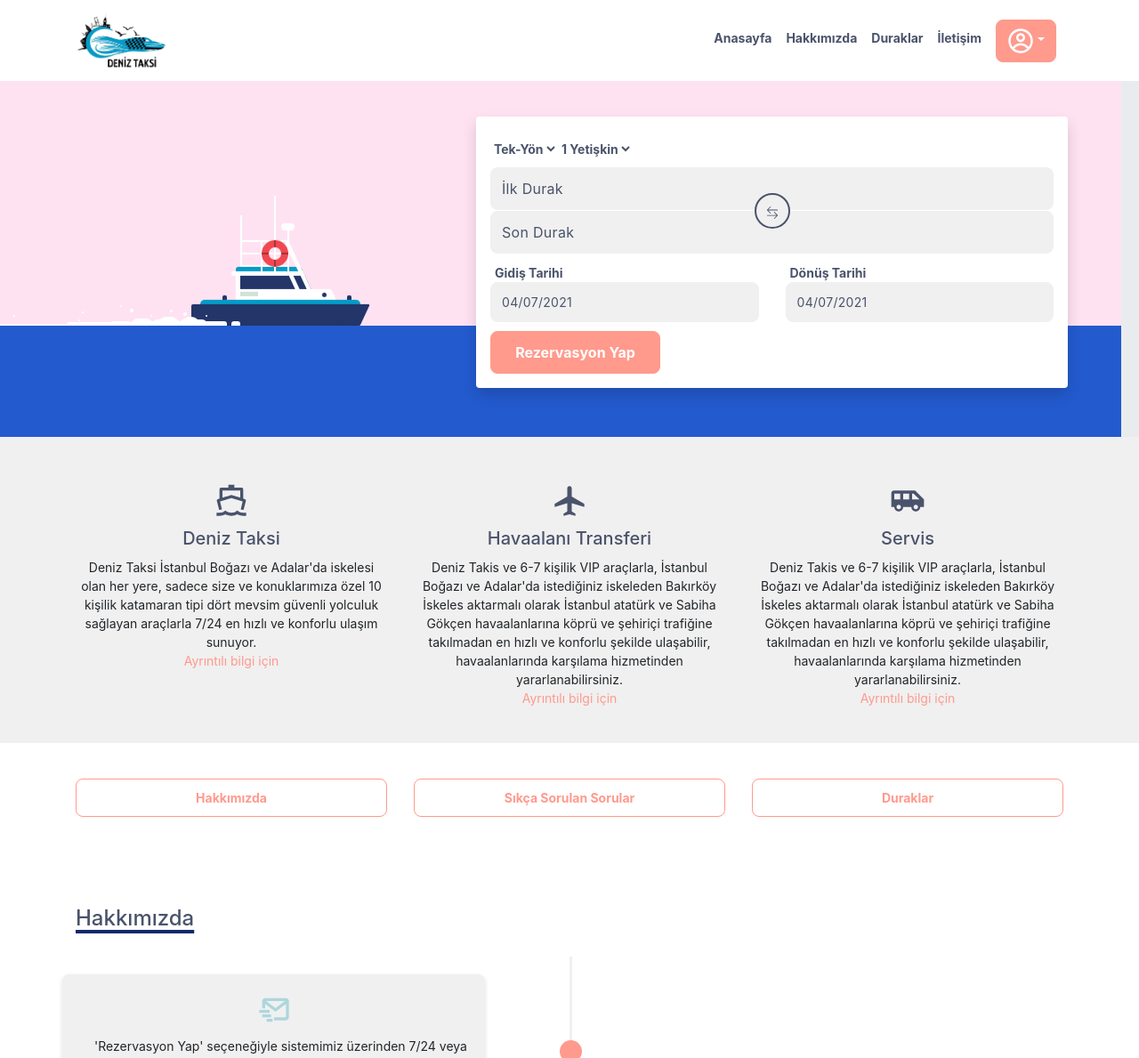
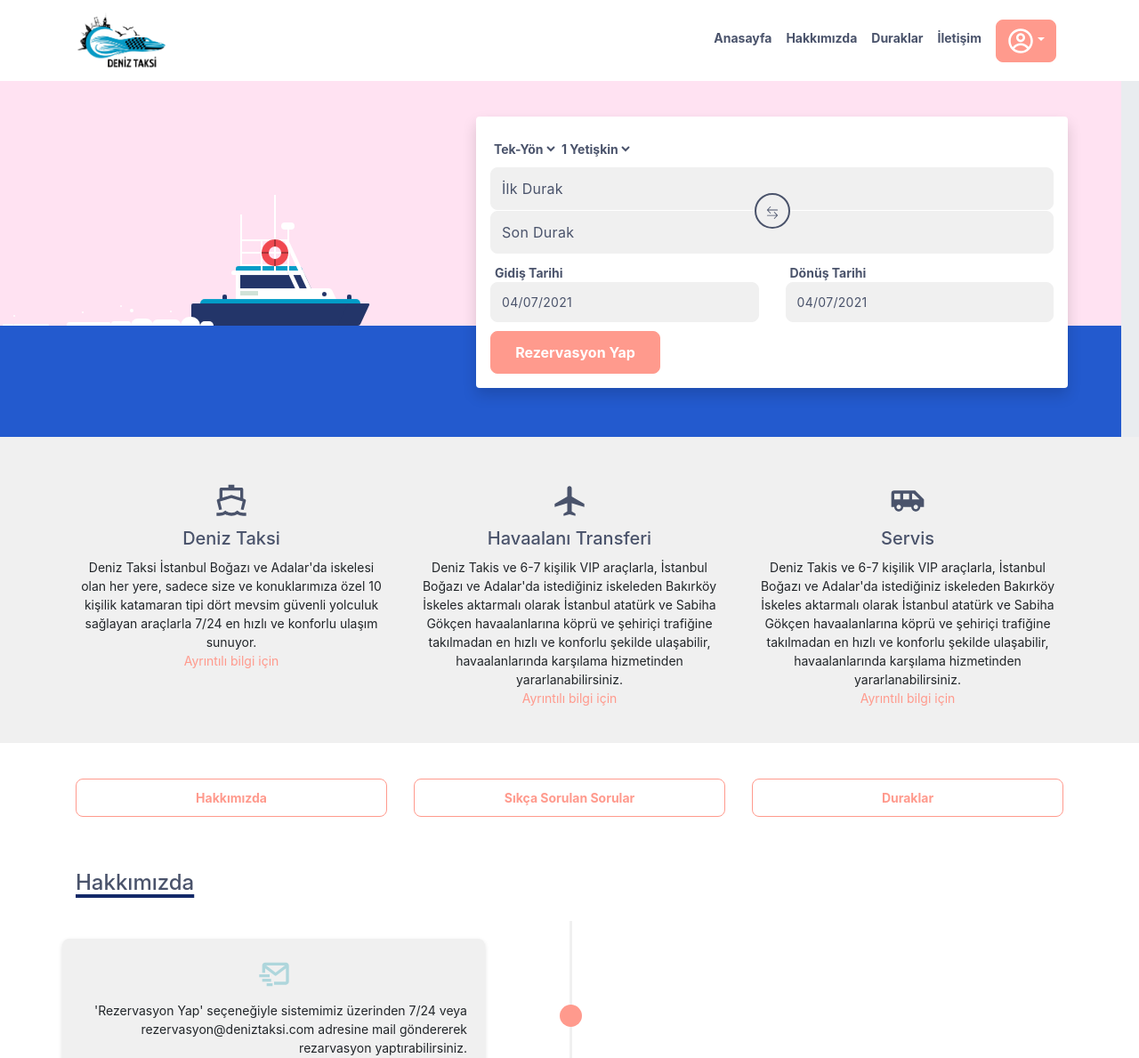
Before and after one commit to naberna/deniztaksi2, a React (Create React App) app: page / in a window 1280 px wide. Shown: the top 1189 px of the page at 89% size. Built offline with nearby package versions, Linux system fonts and the light colour scheme.

Commit message:
padding for home

```diff
--- a/src/screens/Home.js
+++ b/src/screens/Home.js
@@ -9,7 +9,7 @@ import FAQ from "../components/FAQ";
 const Styles = styled.div`
   .middle {
     background-color: #fff;
-    padding: 40px 0;
+    padding: 40px 0 0 0;
   }
 
   .middle-links a {
```
